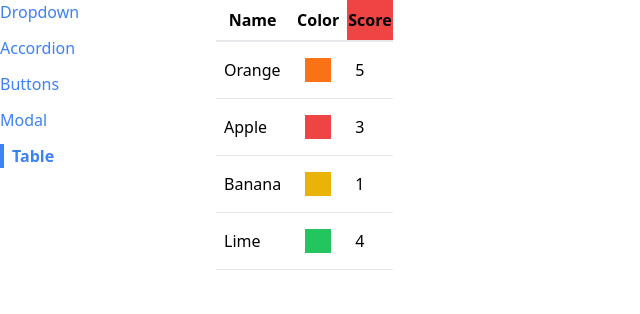
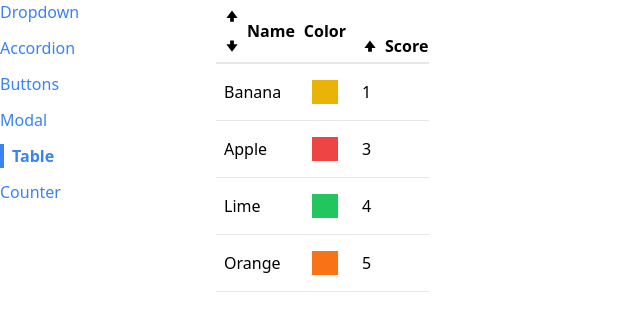
Before and after one commit to stefanstax/mrwr-comps, a React (Create React App) app: page /table in a window 1280 px wide. Both pictures are taken after a click on the element "Score". Shown: the top 314 px of the page, without its empty margins (0-640 px from the left). Built offline with nearby package versions, Linux system fonts and the light colour scheme.

Commit message:
Course progress | Counter page + Sortable table added

```diff
--- a/src/App.js
+++ b/src/App.js
@@ -5,6 +5,7 @@
 import Sidebar from "./components/Sidebar";
 import ModalPage from "./pages/ModalPage";
 import TablePage from "./pages/TablePage";
+import CounterPage from "./pages/CounterPage";
 const App = () => {
   return (
     <div className="container mx-auto grid grid-cols-6 gap-4">
@@ -25,6 +26,9 @@
         <Route path="/table">
           <TablePage />
         </Route>
+        <Route path="/counter">
+          <CounterPage initialCount={0} />
+        </Route>
       </div>
     </div>
   );
--- a/src/components/Sidebar.js
+++ b/src/components/Sidebar.js
@@ -8,6 +8,7 @@
     { label: "Buttons", path: "/buttons" },
     { label: "Modal", path: "/modal" },
     { label: "Table", path: "/table" },
+    { label: "Counter", path: "/counter" },
   ];
 
   const renderedLinks = links.map((link) => {
--- /dev/null
+++ b/src/components/SortableTable.js
@@ -0,0 +1,89 @@
+import { useState } from "react";
+import Table from "./Table";
+import { GoArrowSmallDown, GoArrowSmallUp } from "react-icons/go";
+
+const SortableTable = (props) => {
+  const [sortOrder, setSortOrder] = useState(null);
+  const [sortBy, setSortyBy] = useState(null);
+  const { config, data } = props;
+
+  const handleClick = (label) => {
+    if (sortBy && label !== sortBy) {
+      setSortOrder("asc");
+      setSortyBy(label);
+      return;
+    }
+
+    if (sortOrder === null) {
+      setSortOrder("asc");
+      setSortyBy(label);
+    } else if (sortOrder === "asc") {
+      setSortOrder("desc");
+      setSortyBy(label);
+    } else if (sortOrder === "desc") {
+      setSortOrder(null);
+      setSortyBy(null);
+    }
+  };
+
+  let sortedData = data;
+  if (sortOrder && sortBy) {
+    const { sortValue } = config.find((column) => column.label === sortBy);
+    sortedData = [...data].sort((a, b) => {
+      const valueA = sortValue(a);
+      const valueB = sortValue(b);
+
+      const reverseOrder = sortOrder === "asc" ? 1 : -1;
+
+      if (typeof valueA === "string") {
+        return valueA.localeCompare(valueB) * reverseOrder;
+      } else {
+        return (valueA - valueB) * reverseOrder;
+      }
+    });
+  }
+
+  const getIcons = (label, sortBy, sortOrder) => {
+    if (label !== sortBy) {
+      return (
+        <div>
+          <GoArrowSmallUp fontSize={30} /> <GoArrowSmallDown fontSize={30} />
+        </div>
+      );
+    }
+
+    if (sortOrder === null) {
+      return (
+        <div>
+          <GoArrowSmallUp fontSize={30} /> <GoArrowSmallDown fontSize={30} />
+        </div>
+      );
+    } else if (sortOrder === "asc") {
+      return <GoArrowSmallUp fontSize={30} />;
+    } else if (sortOrder === "desc") {
+      return <GoArrowSmallDown fontSize={30} />;
+    }
+  };
+
+  const updatedConfig = config.map((column) => {
+    if (!column.sortValue) {
+      return column;
+    }
+
+    return {
+      ...column,
+      header: () => (
+        <th
+          className="flex justify-between items-center"
+          onClick={() => handleClick(column.label)}
+        >
+          {getIcons(column.label, sortBy, sortOrder)}
+          {column.label}
+        </th>
+      ),
+    };
+  });
+  return <Table {...props} data={sortedData} config={updatedConfig} />;
+};
+
+export default SortableTable;
--- /dev/null
+++ b/src/pages/CounterPage.js
@@ -0,0 +1,25 @@
+import { useEffect, useState } from "react";
+import Button from "../components/Button";
+
+const CounterPage = ({ initialCount }) => {
+  const [count, setCount] = useState(initialCount);
+
+  useEffect(() => {
+    console.log(count);
+  }, [count]);
+
+  const handleClick = () => {
+    setCount(count + 1);
+  };
+
+  return (
+    <div>
+      <h1>Count is {count}</h1>
+      <Button danger rounded onClick={handleClick}>
+        Increment
+      </Button>
+    </div>
+  );
+};
+
+export default CounterPage;
--- a/src/pages/TablePage.js
+++ b/src/pages/TablePage.js
@@ -1,5 +1,5 @@
 import React from "react";
-import Table from "../components/Table";
+import SortableTable from "../components/SortableTable";
 
 const TablePage = () => {
   const data = [
@@ -10,7 +10,11 @@
   ];
 
   const config = [
-    { label: "Name", render: (column) => column.name },
+    {
+      label: "Name",
+      render: (column) => column.name,
+      sortValue: (column) => column.name,
+    },
     {
       label: "Color",
       render: (column) => <div className={`p-3 m-2 ${column.color}`}></div>,
@@ -19,14 +23,6 @@
       label: "Score",
       render: (column) => column.score,
       sortValue: (column) => column.score,
-      header: () => (
-        <th
-          onClick={() => console.log("You have clicked on sort!")}
-          className="bg-red-500"
-        >
-          Score
-        </th>
-      ),
     },
   ];
 
@@ -35,7 +31,7 @@
   };
   return (
     <div>
-      <Table data={data} config={config} keyFn={keyFn} />
+      <SortableTable data={data} config={config} keyFn={keyFn} />
     </div>
   );
 };
```
